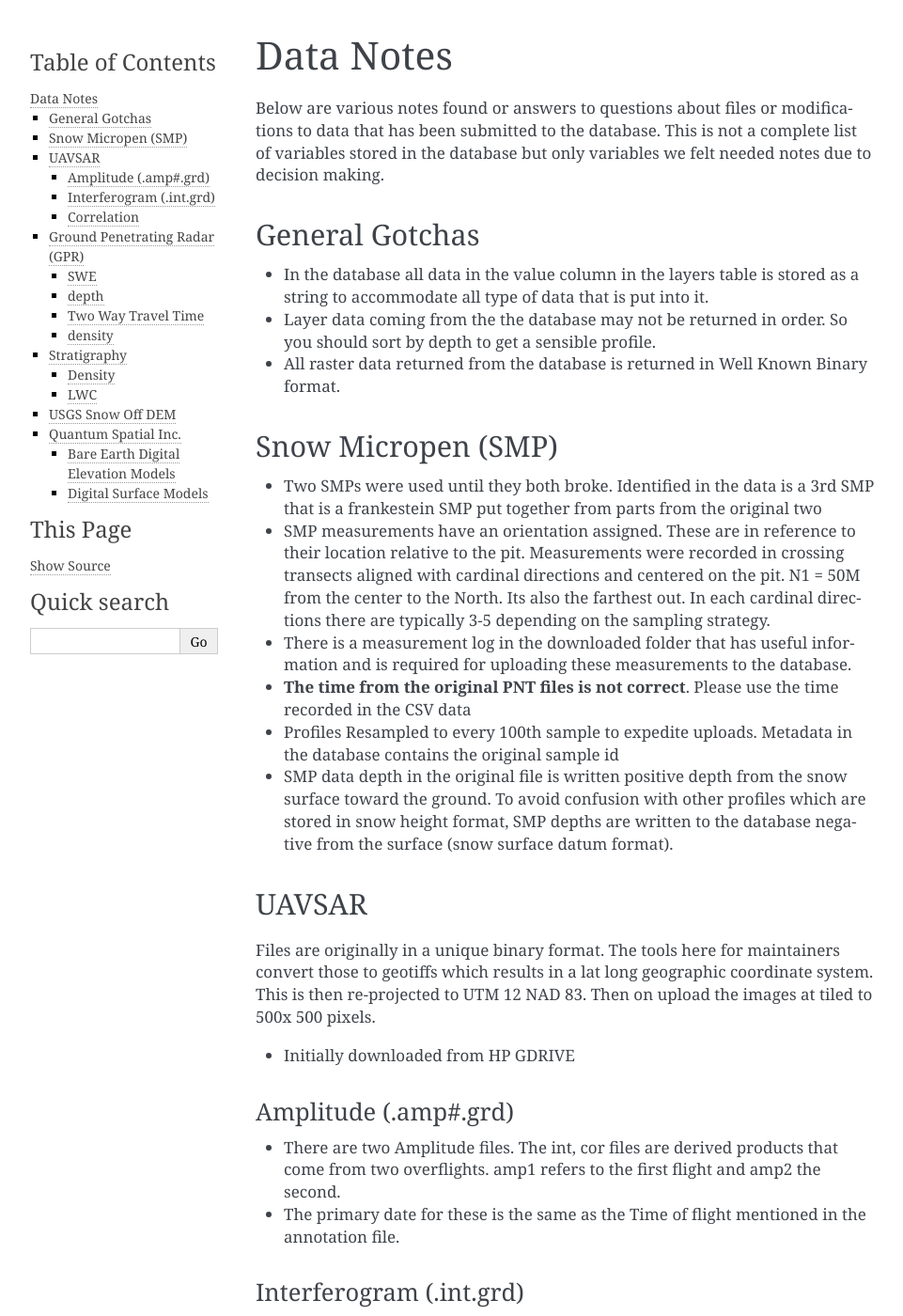
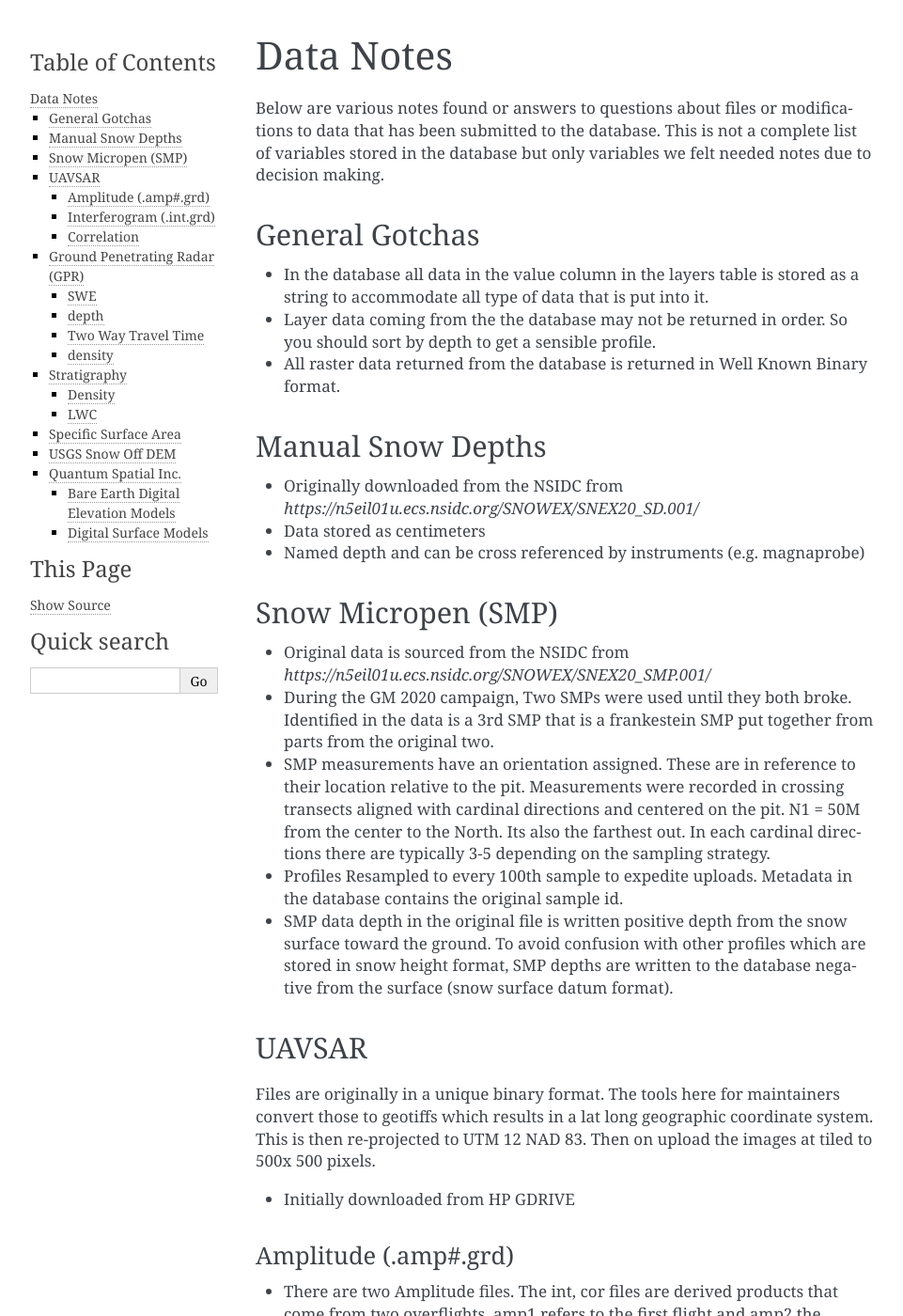
Before and after one commit to SnowEx/snowexsql, a Sphinx documentation site: the page built from docs/data_notes.rst, in a window 1280 px wide and 1400 px high. Shown: the whole window at 94% size, without its empty margins (148-1109 px from the left). Built offline with Sphinx 7.4.7, drawn with Linux system fonts in a browser that asks for light colours; pages that are not in the unit, such as notebooks, are missing from menus; some of the changed text lies outside the part shown.

Commit message:
Updated some the data notes to reflect the change to the nsidc

```diff
--- a/docs/data_notes.rst
+++ b/docs/data_notes.rst
@@ -19,12 +19,19 @@ General Gotchas
 * All raster data returned from the database is returned in Well Known Binary
   format.
 
+Manual Snow Depths
+------------------
+
+* Originally downloaded from the NSIDC from `https://n5eil01u.ecs.nsidc.org/SNOWEX/SNEX20_SD.001/`
+* Data stored as centimeters
+* Named depth and can be cross referenced by instruments (e.g. magnaprobe)
 
 Snow Micropen (SMP)
 -------------------
 
-* Two SMPs were used until they both broke. Identified in the data is a 3rd SMP
-  that is a frankestein SMP put together from parts from the original two
+* Original data is sourced from the NSIDC from `https://n5eil01u.ecs.nsidc.org/SNOWEX/SNEX20_SMP.001/`
+* During the GM 2020 campaign, Two SMPs were used until they both broke. Identified in the data is a 3rd SMP
+  that is a frankestein SMP put together from parts from the original two.
 
 * SMP measurements have an orientation assigned. These are in reference to
   their location relative to the pit. Measurements were recorded in crossing
@@ -32,14 +39,8 @@ Snow Micropen (SMP)
   from the center to the North. Its also the farthest out. In each cardinal directions
   there are typically 3-5 depending on the sampling strategy.
 
-* There is a measurement log in the downloaded folder that has useful information
-  and is required for uploading these measurements to the database.
-
-* **The time from the original PNT files is not correct**. Please use the time
-  recorded in the CSV data
-
 * Profiles Resampled to every 100th sample to expedite uploads. Metadata in the
-  database contains the original sample id
+  database contains the original sample id.
 
 * SMP data depth in the original file is written positive depth from the snow
   surface toward the ground. To avoid confusion with other profiles which are
@@ -84,7 +85,7 @@ Correlation
 
 Ground Penetrating Radar (GPR)
 ------------------------------
-* `Download <https://drive.google.com/file/d/1gxP3rHoIEXeBAi0ipEKbF_ONQhYWuz_0/view>`_
+* Original data downloaded from NSIDC at `https://n5eil01u.ecs.nsidc.org/SNOWEX/SNEX20_BSU_GPR.001/`
 * The system is made by Sensors & Software, pulse EKKO Pro (pE) is the model,
   multi-polarization 1 GHz GPR
 * Tate Meehan was the surveyor for all BSU GPR data
@@ -116,12 +117,13 @@ density
 Stratigraphy
 ------------
 
-Any profile that has multiple samples are averaged and that data is used as the
-main value. The subsequent profiles representing a single sample are renamed from
-there original label to sample_<letter> in the database
-e.g. Density A --> sample_a
+* Originally downlaoded from the NSIDC at `https://n5eil01u.ecs.nsidc.org/SNOWEX/SNEX20_GM_SP.001/`
 
-Multisample profiles are:
+* Any profile that has multiple samples are averaged and that data is used as the main value. The subsequent profiles
+  representing a single sample are renamed from there original label to sample_<letter> in the database e.g.
+  Density A --> sample_a
+
+Known multisampled profiles are:
 
   * Density
   * LWC (Dielectric Constant)
@@ -138,6 +140,11 @@ LWC files contain dielectric constant data
 
 * Dielectric constants have multiple samples. The main value is the average of
   these values horizontally
+
+Specific Surface Area
+---------------------
+
+* Originally downloaded from `https://n5eil01u.ecs.nsidc.org/SNOWEX/SNEX20_SSA.001/`
 
 
 USGS Snow Off DEM
```
